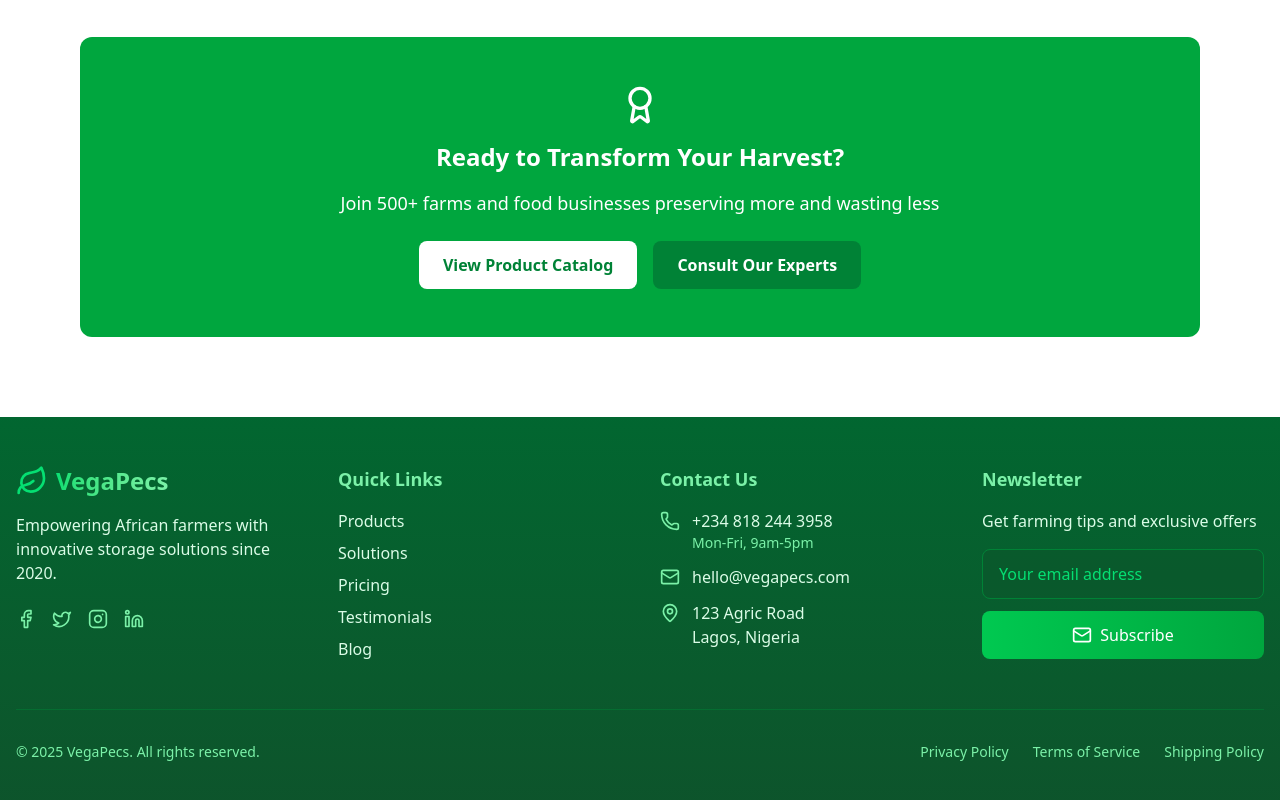
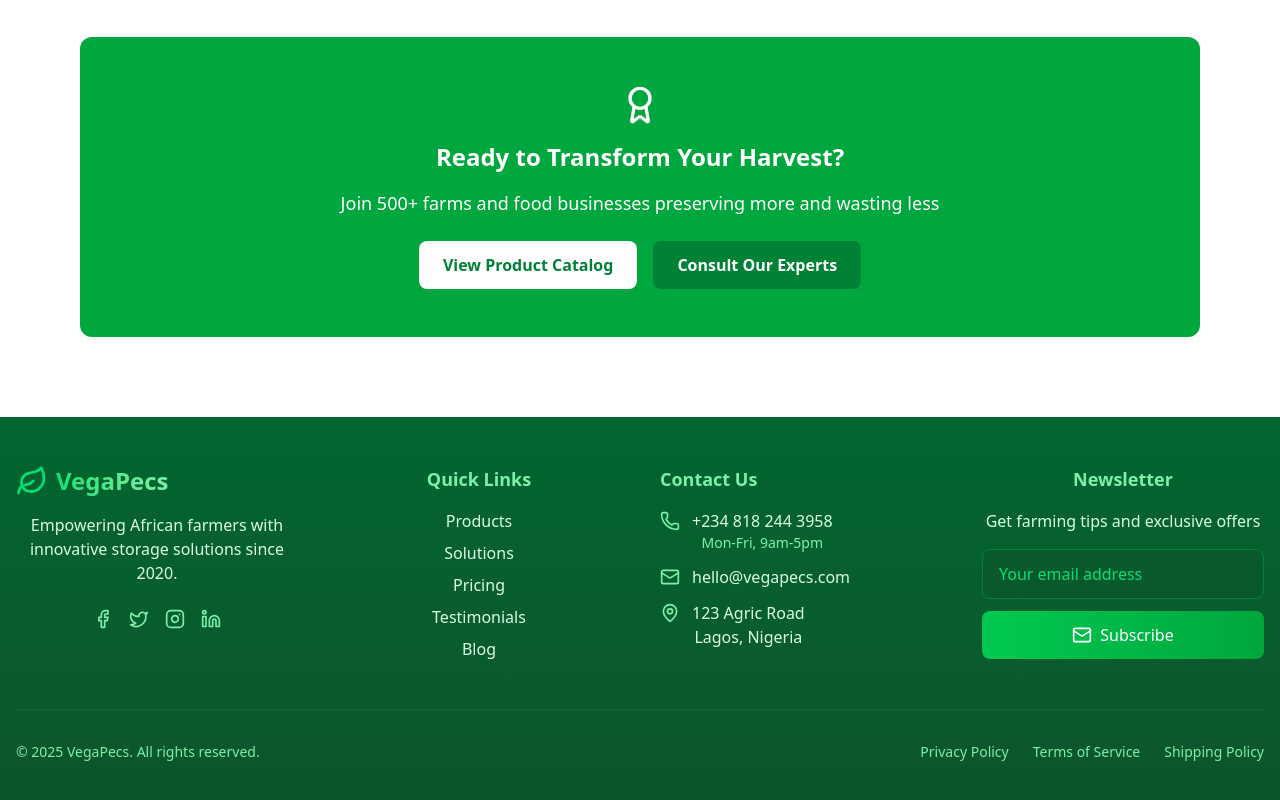
Before and after one commit to ukeje71/Vegapecs, a React (Vite) app: page / in a window 1280 px wide. Shown: the part 6038-6838 px from the top of the page. Built offline with nearby package versions, Linux system fonts and the light colour scheme.

Commit message:
Feature:Restyled footer

```diff
--- a/src/components/Footer.jsx
+++ b/src/components/Footer.jsx
@@ -38,7 +38,7 @@
         <div className="grid grid-cols-1 md:grid-cols-4 gap-10 mb-12">
 
           {/* Company Info */}
-          <div className="space-y-4">
+          <div className="space-y-4 text-center">
             <div className="flex items-center space-x-2">
               <Leaf className="text-green-400 w-8 h-8" />
               <span className="text-2xl font-bold bg-gradient-to-r from-green-400 to-green-300 bg-clip-text text-transparent">
@@ -48,7 +48,7 @@
             <p className="text-green-100">
               Empowering African farmers with innovative storage solutions since 2020.
             </p>
-            <div className="flex space-x-4 pt-2">
+            <div className="flex space-x-4 pt-2 items-center justify-center ">
               {[Facebook, Twitter, Instagram, Linkedin].map((Icon, index) => (
                 <a
                   key={index}
@@ -63,7 +63,7 @@
           </div>
 
           {/* Quick Links */}
-          <div>
+          <div className="text-center">
             <h3 className="text-lg font-semibold mb-4 text-green-300">Quick Links</h3>
             <ul className="space-y-2">
               {['Products', 'Solutions', 'Pricing', 'Testimonials', 'Blog'].map((item) => (
@@ -77,10 +77,10 @@
           </div>
 
           {/* Contact Information */}
-          <div>
+          <div >
             <h3 className="text-lg font-semibold mb-4 text-green-300">Contact Us</h3>
-            <ul className="space-y-3">
-              <li className="flex items-start">
+            <ul className="space-y-3 text-center">
+              <li className="flex md:items-start text-center">
                 <Phone className="h-5 w-5 mt-0.5 mr-3 text-green-300" />
                 <div>
                   <p className="text-green-100">+234 818 244 3958</p>
@@ -104,7 +104,7 @@
           </div>
 
           {/* Newsletter Subscription */}
-          <div>
+          <div className="text-center">
             <h3 className="text-lg font-semibold mb-4 text-green-300">Newsletter</h3>
             {isSubscribed ? (
               <div className="bg-green-700/50 p-4 rounded-lg">
```
